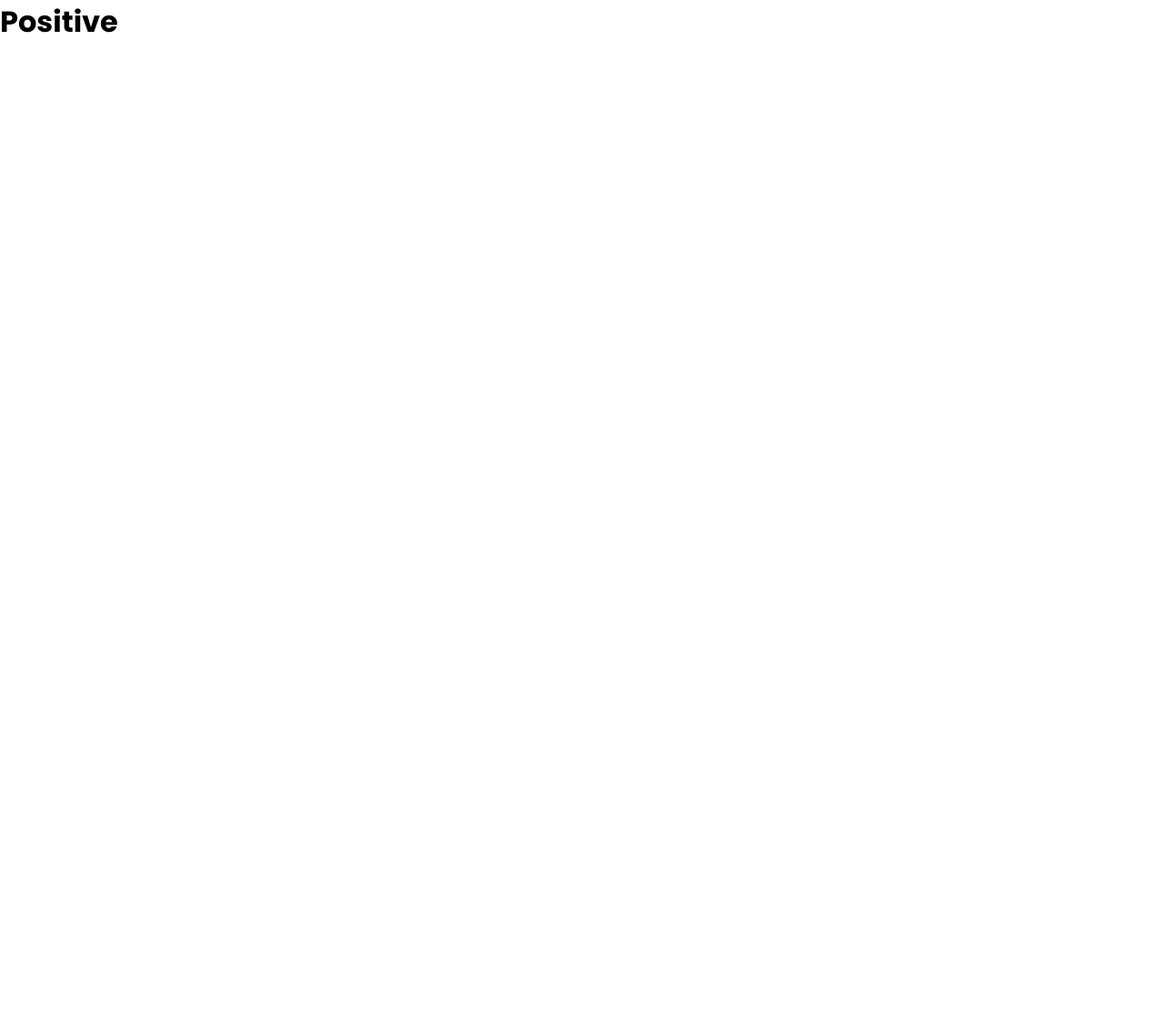
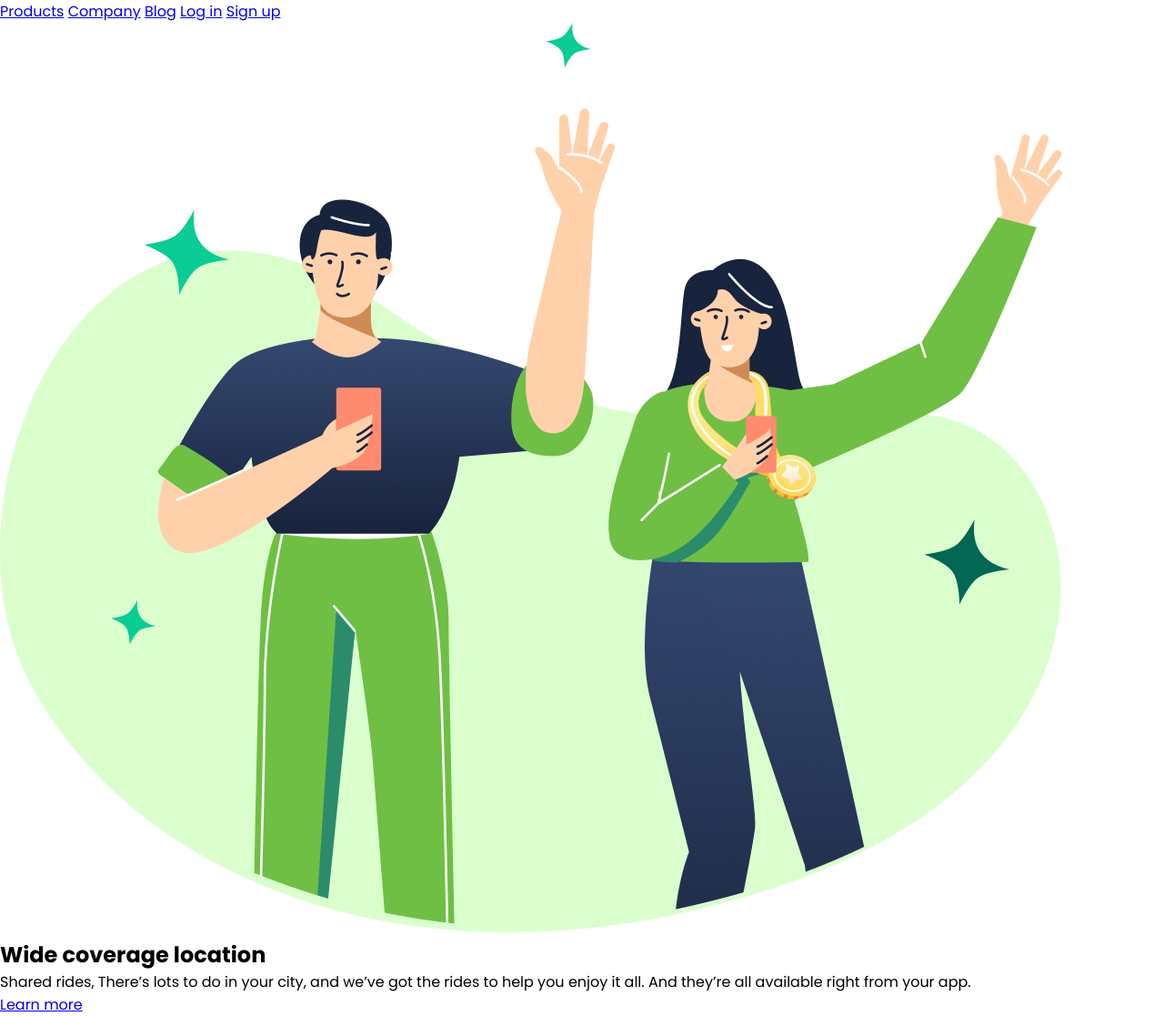
Before and after one commit to ipaulaa/positive, a plain HTML site: page index.html in a window 1280 px wide. Shown: the whole page at 91% size. Before the commit the page ends 800 px from the top, so only its background shows below. Drawn offline with Linux system fonts and the light colour scheme.

Commit message:
feat: add html structure

```diff
--- a/index.html
+++ b/index.html
@@ -15,6 +15,25 @@
     <title>Positive</title>
   </head>
   <body>
-    <h1>Positive</h1>
+    <nav>
+      <a class="nav-link" href="#">Products</a>
+      <a class="nav-link" href="#">Company</a>
+      <a class="nav-link" href="#">Blog</a>
+      <a class="nav-link" href="#">Log in</a>
+      <a class="signup-link" href="#">Sign up</a>
+    </nav>
+
+    <main>
+      <img src="./images/positive.png" alt="Positive's Logo" />
+      <section>
+        <h1>Wide coverage location</h1>
+        <p>
+          Shared rides, There’s lots to do in your city, and we’ve got the rides
+          to help you enjoy it all. And they’re all available right from your
+          app.
+        </p>
+        <a class="learn-more-link" href="#">Learn more</a>
+      </section>
+    </main>
   </body>
 </html>
```
